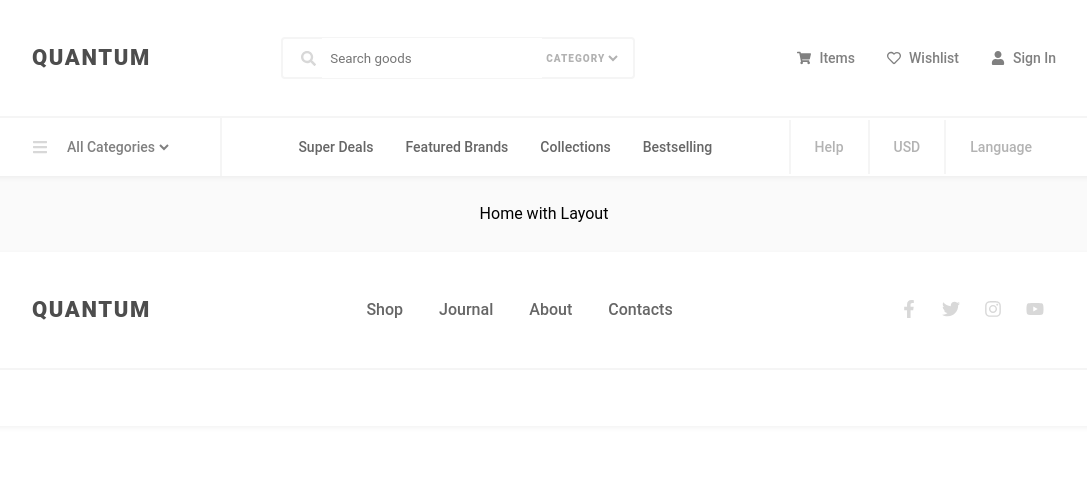
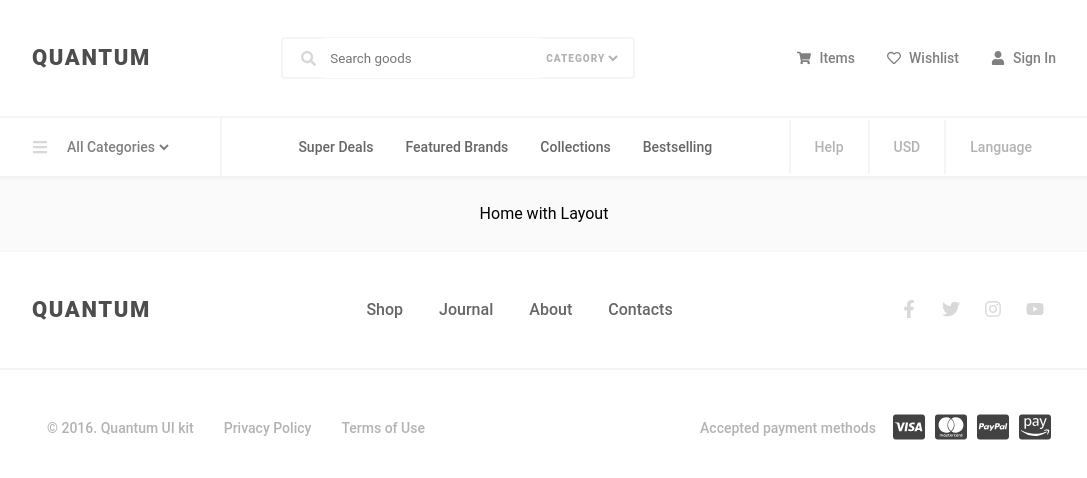
Before and after one commit to jsdevexpert/next-ecommerce, a Next.js app: page /product/1 in a window 1280 px wide. Shown: the top 478 px of the page, without its empty margins (96-1183 px from the left). Built offline with nearby package versions, Linux system fonts and the light colour scheme.

Commit message:
🌟 feat: footer bottom desktop

```diff
--- a/components/footer.js
+++ b/components/footer.js
@@ -1,5 +1,14 @@
 import Link from 'next/link';
-import { FaFacebookF, FaTwitter, FaInstagram, FaYoutube } from 'react-icons/fa';
+import {
+  FaFacebookF,
+  FaTwitter,
+  FaInstagram,
+  FaYoutube,
+  FaCcVisa,
+  FaCcMastercard,
+  FaCcPaypal,
+  FaCcAmazonPay,
+} from 'react-icons/fa';
 
 export default function Fotter() {
   return (
@@ -46,7 +55,30 @@ export default function Fotter() {
           </Link>
         </div>
       </div>
-      <div className="footer footer-bottom"></div>
+      <div className="footer footer-bottom">
+        <div className="texts">
+          <p>© 2016. Quantum UI kit</p>
+          <p>Privacy Policy</p>
+          <p>Terms of Use</p>
+        </div>
+        <div className="payment-info">
+          <p className="text">Accepted payment methods</p>
+          <div className="payment-methods">
+            <div>
+              <FaCcVisa color="#424242" size="32px" />
+            </div>
+            <div>
+              <FaCcMastercard color="#424242" size="32px" />
+            </div>
+            <div>
+              <FaCcPaypal color="#424242" size="32px" />
+            </div>
+            <div>
+              <FaCcAmazonPay color="#424242" size="32px" />
+            </div>
+          </div>
+        </div>
+      </div>
       <style jsx>{`
         footer {
           width: 100vw;
@@ -99,6 +131,41 @@ export default function Fotter() {
         footer .footer-bottom {
           border-top: 2px solid #f5f5f5;
         }
+        footer .footer-bottom .texts {
+          display: flex;
+          flex-direction: row;
+          align-items: center;
+        }
+        footer .footer-bottom .texts p {
+          font-style: normal;
+          font-weight: 500;
+          font-size: 14px;
+          line-height: 60px;
+          color: #b3b3b3;
+          margin-right: 15px;
+          margin-left: 15px;
+        }
+        footer .footer-bottom .payment-info {
+          display: flex;
+          flex-direction: row;
+          align-items: center;
+        }
+        footer .footer-bottom .payment-info .text {
+          font-style: normal;
+          font-weight: 500;
+          font-size: 14px;
+          line-height: 60px;
+          color: #b3b3b3;
+        }
+        footer .footer-bottom .payment-info .payment-methods {
+          display: flex;
+          flex-direction: row;
+          margin-left: 12px;
+        }
+        footer .footer-bottom .payment-info .payment-methods div {
+          margin-left: 5px;
+          margin-right: 5px;
+        }
       `}</style>
     </footer>
   );
```
